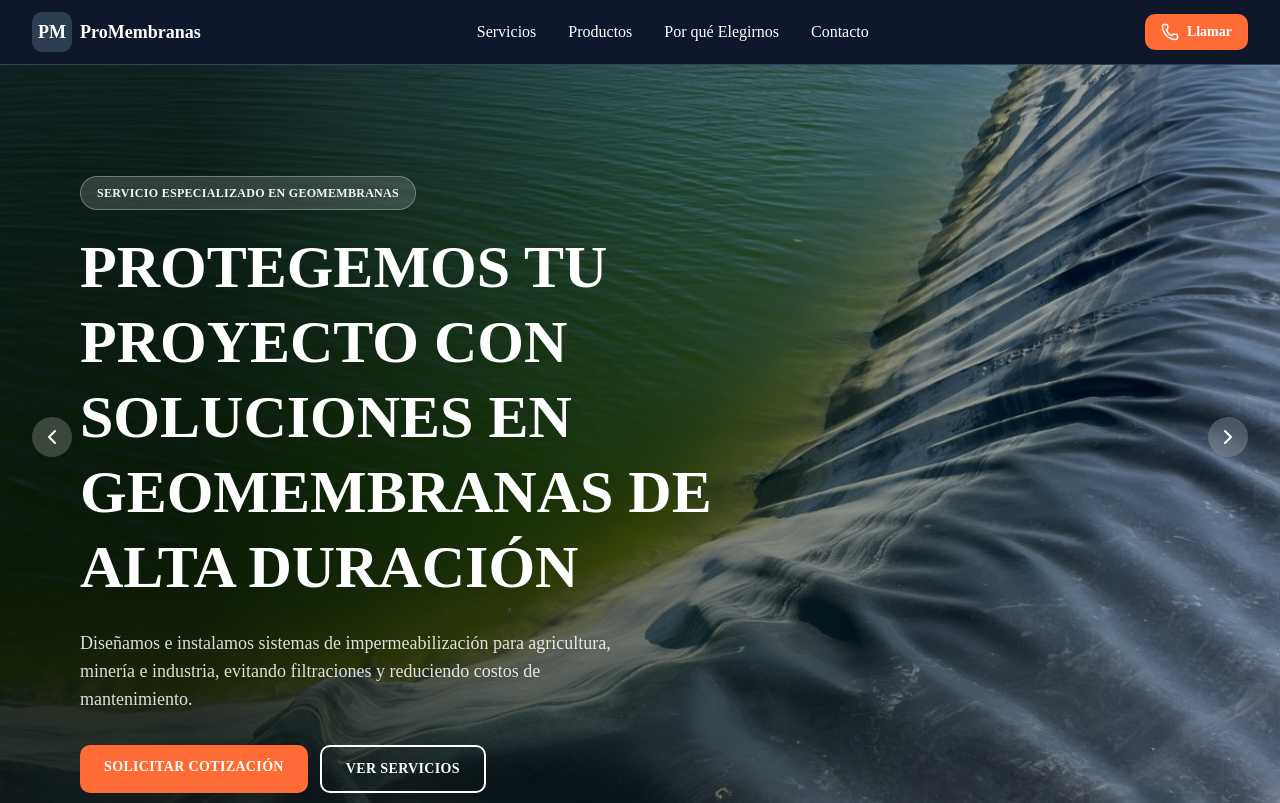
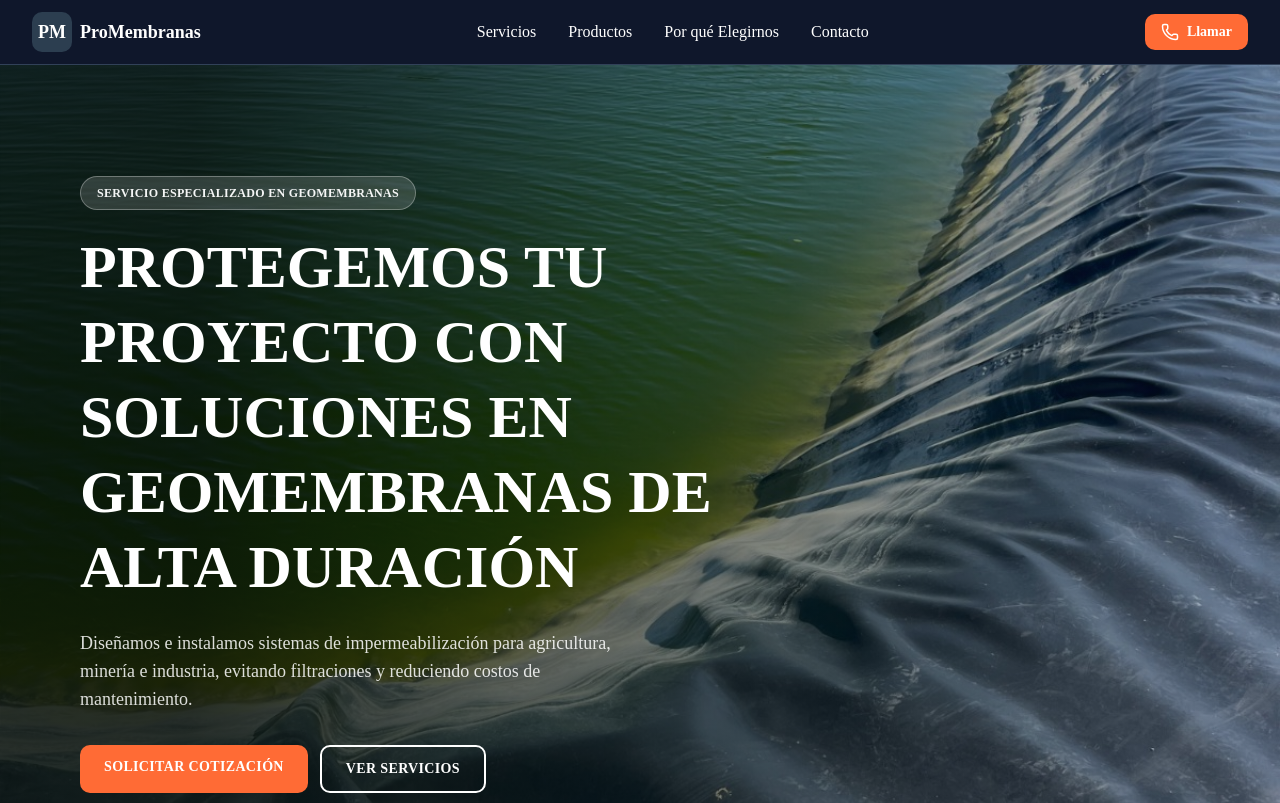
Before and after one commit to IVER-15-07/Geomenbranas, a React (Vite) app in the folder Frontend/: page / in a window 1280 px wide. Shown: the top 803 px of the page. Built offline with nearby package versions, Linux system fonts and the light colour scheme.

Commit message:
refactor: quite flechas

```diff
--- a/Frontend/src/components/Hero.jsx
+++ b/Frontend/src/components/Hero.jsx
@@ -1,6 +1,5 @@
 
 import { useEffect, useState } from 'react';
-import { ChevronLeft, ChevronRight } from 'lucide-react';
 import useEmblaCarousel from 'embla-carousel-react';
 import { useRevealOnScroll } from '../hooks/useRevealOnScroll'
 
@@ -43,9 +42,6 @@ const Hero = () => {
       emblaApi.off('select', onSelect)
     }
   }, [emblaApi])
-
-  const scrollPrev = () => emblaApi?.scrollPrev()
-  const scrollNext = () => emblaApi?.scrollNext()
 
   // Auto-play del carrusel
   useEffect(() => {
@@ -119,22 +115,6 @@ const Hero = () => {
         </div>
       </div>
 
-      {/* Botones de navegación */}
-      <button
-        onClick={scrollPrev}
-        className="absolute left-4 top-1/2 z-20 -translate-y-1/2 rounded-full bg-white/20 p-2 backdrop-blur transition hover:bg-white/30 sm:left-8"
-        aria-label="Slide anterior"
-      >
-        <ChevronLeft className="h-6 w-6 text-white" />
-      </button>
-      <button
-        onClick={scrollNext}
-        className="absolute right-4 top-1/2 z-20 -translate-y-1/2 rounded-full bg-white/20 p-2 backdrop-blur transition hover:bg-white/30 sm:right-8"
-        aria-label="Slide siguiente"
-      >
-        <ChevronRight className="h-6 w-6 text-white" />
-      </button>
-
       {/* Indicadores (dots) */}
       <div className="absolute bottom-6 left-1/2 z-20 flex -translate-x-1/2 gap-2">
         {carouselImages.map((_, idx) => (
```
